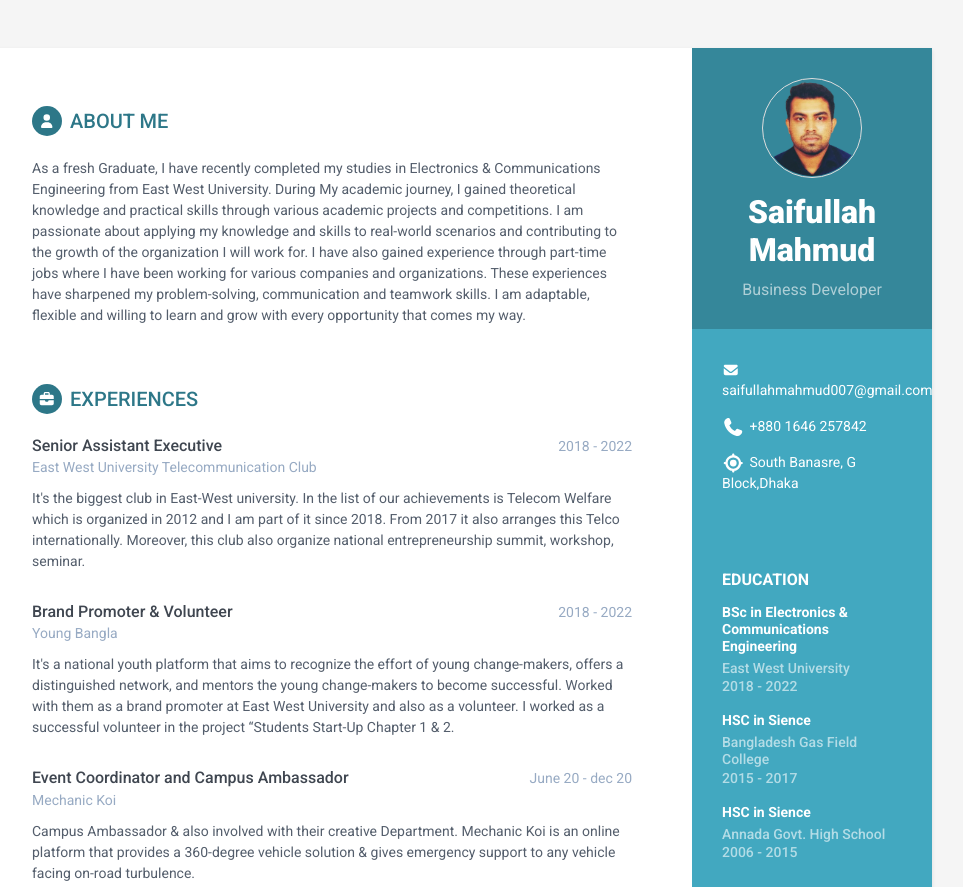
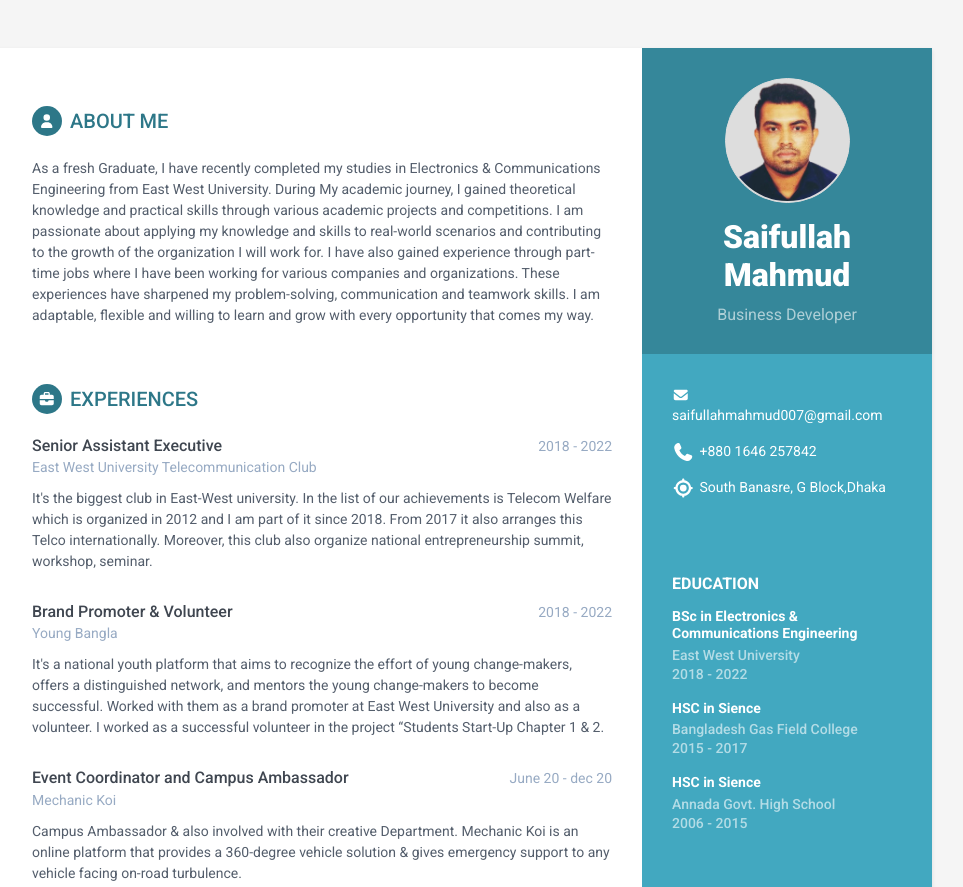
Before and after one commit to farhanshahriar07/priyom-resume, a plain HTML site: page index.html in a window 1280 px wide. Shown: the top 887 px of the page, without its empty margins (188-1151 px from the left). Drawn offline with Linux system fonts and the light colour scheme.

Commit message:
modified:   index.html 	modified:   index.html

```diff
--- a/index.html
+++ b/index.html
@@ -22,15 +22,16 @@
 
 <body>
     <div class="wrapper mt-lg-5">
-        <div class="sidebar-wrapper">
+        <div class="sidebar-wrapper" style="width: 290px;">
             <div class="profile-container">
                 <img class="profile" src="assets/images/priyom.png" alt="" />
                 <style>
                     .profile {
                         border: 1px solid #ddd;
                         border-radius: 50%;
-                        width: 100px;
+                        width: 125px;
                         padding: 1px;
+                        background-color: #ddd;
                     }
                 </style>
                 <h1 class="name">Saifullah Mahmud</h1>
@@ -83,7 +84,7 @@
 
         </div><!--//sidebar-wrapper-->
 
-        <div class="main-wrapper">
+        <div class="main-wrapper" style="padding-right: 320px;">
 
             <section class="section summary-section">
                 <h2 class="section-title"><span class="icon-holder"><i class="fa-solid fa-user"></i></span>About Me</h2>
```
